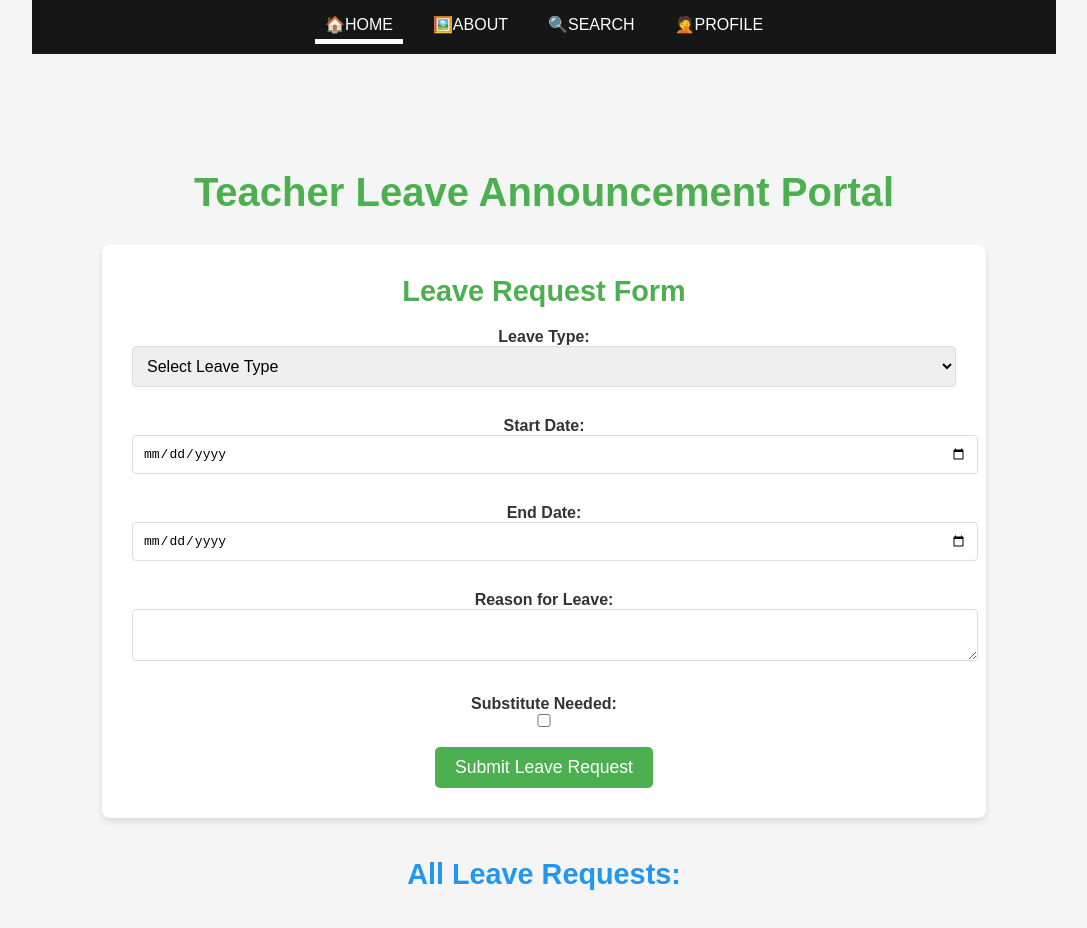
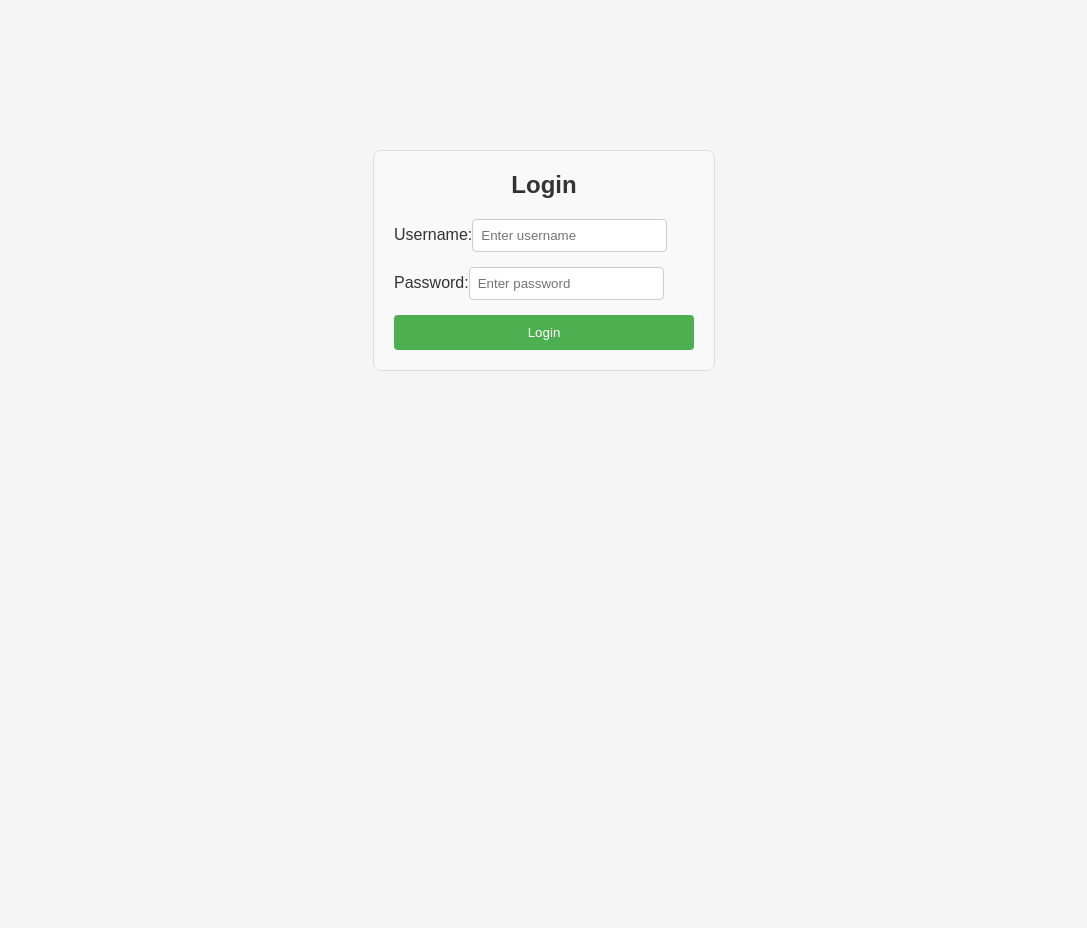
Before and after one commit to SarveshwaranRT/staff_attendance, a React (Vite) app in the folder client/: page / in a window 1280 px wide. Shown: the top 928 px of the page, without its empty margins (96-1183 px from the left). After the commit the page ends 800 px from the top, so only its background shows below. Built offline with nearby package versions, Linux system fonts and the light colour scheme.

Commit message:
first commit

```diff
--- a/client/src/App.jsx
+++ b/client/src/App.jsx
@@ -1,31 +1,52 @@
-import { useState } from "react";
+import { useState, useEffect } from "react";
+import { BrowserRouter as Router, Routes, Route } from "react-router-dom";
 import "./App.css";
 import NavBar from "./components/NavBar";
 import HomePage from "./pages/HomePage";
 import AboutPage from "./pages/AboutPage";
 import SearchPage from "./pages/SearchPage";
 import ProfilePage from "./pages/ProfilePage";
-
+import LoginPage from "./pages/Login";
 
 function App() {
   const [activePageIndex, setActivePageIndex] = useState(0);
+  const [isAuthenticated, setIsAuthenticated] = useState(false);
+
+  // UseEffect to trigger a re-render when isAuthenticated state changes
+  useEffect(() => {
+    // Check if the user is authenticated, you can also check localStorage or cookies here
+    if (isAuthenticated) {
+      console.log("User is authenticated");
+    }
+  }, [isAuthenticated]);
 
   const NAVBAR_ITEMS = [
-    { icon: "🏠", text: "home", component: <HomePage /> },
-    { icon: "🖼️", text: "About", component: <AboutPage /> },
-    { icon: "🔍", text: "search", component: <SearchPage /> },
-    { icon: "🤦", text: "Profile", component: <ProfilePage /> },
+    { icon: "🏠", text: "home", path: "/" },
+    { icon: "🖼️", text: "about", path: "/about" },
+    { icon: "🔍", text: "search", path: "/search" },
+    { icon: "🤦", text: "profile", path: "/profile" },
   ];
 
-  const activePage = NAVBAR_ITEMS[activePageIndex].component;
-
   return (
-    <div className="app">
-      <NavBar ITEMS={NAVBAR_ITEMS} setActivePageIndex={setActivePageIndex} />
-      <div className="main-container">
-        {activePage}
+    <Router>
+      <div className="app">
+        {!isAuthenticated ? (
+          <LoginPage setIsAuthenticated={setIsAuthenticated} /> // Show login page if not authenticated
+        ) : (
+          <>
+            <NavBar ITEMS={NAVBAR_ITEMS} setActivePageIndex={setActivePageIndex} />
+            <div className="main-container">
+              <Routes>
+                <Route path="/" element={<HomePage />} />
+                <Route path="/about" element={<AboutPage />} />
+                <Route path="/search" element={<SearchPage />} />
+                <Route path="/profile" element={<ProfilePage />} />
+              </Routes>
+            </div>
+          </>
+        )}
       </div>
-    </div>
+    </Router>
   );
 }
 
--- a/client/src/components/NavBar.css
+++ b/client/src/components/NavBar.css
@@ -1,16 +1,21 @@
 .nav-bar-container {
   position: fixed;
   top: 0;
-    min-width: inherit;
+  left: 0;
+  width: 100%;
+  z-index: 10; /* Ensures the NavBar stays on top of content */
+  background-color: rgba(0, 0, 0, 0.909);
 }
+
 .nav-bar-container .nav-bar {
   display: flex;
   text-align: center;
   justify-content: center;
-    background-color: rgba(0, 0, 0, 0.909);
   color: white;
   padding: 10px;
+  height: 60px; /* Set a fixed height for the NavBar */
 }
+
 .nav-bar-container .item {
   padding: 5px;
   padding-left: 10px;
@@ -25,12 +30,14 @@
   transition: all 1s;
   border-bottom: 5px solid transparent;
 }
+
 .nav-bar-container .nav-bar .item:hover {
   color: black;
   background-color: rgb(139, 139, 139);
   border-radius: 10px;
   opacity: 95%;
 }
+
 .nav-bar-container .active {
   color: white;
   border-bottom-color: white;
--- a/client/src/components/NavBar.jsx
+++ b/client/src/components/NavBar.jsx
@@ -1,3 +1,4 @@
+import { Link } from "react-router-dom";
 import { useState } from "react";
 import "./NavBar.css";
 
@@ -8,25 +9,29 @@ function NavBar({ ITEMS, setActivePageIndex }) {
         setActive(index);
         setActivePageIndex(index);
     }
+
     return (
         <div className="nav-bar-container">
             <div className="nav-bar">
-                {
-                    ITEMS.map((val, idx) => {
-                        return (
+                {ITEMS.map((val, idx) => {
+                    return (
+                        <Link
+                            key={idx}
+                            to={val.path} // Add the `path` prop to each nav item
+                            style={{ textDecoration: "none" }} // Optional: to remove underline from links
+                        >
                             <div
-                                key={idx}
                                 className={"item " + (idx === active ? " active" : "")}
                                 onClick={() => handleClick(idx)}
                             >
                                 <div className="icon">{val.icon}</div>
                                 <div className="text">{val.text}</div>
                             </div>
-                        );
-                    })
-                }
+                        </Link>
+                    );
+                })}
             </div>
-        </div >
+        </div>
     );
 }
 
--- /dev/null
+++ b/client/src/data/users.js
@@ -0,0 +1,10 @@
+export const users = [
+    {
+      username: "admin",
+      password: "admin123", // Secure password is not used in this example
+    },
+    {
+      username: "user1",
+      password: "password123", // Example user
+    },
+  ];
--- a/client/src/pages/HomePage.jsx
+++ b/client/src/pages/HomePage.jsx
@@ -108,7 +108,7 @@ const HomePage = () => {
   };
 
   return (
-    <div className="home-page">
+    <div className="home-page" style={{ paddingTop: '60px' }}> {/* Adjust this padding as per NavBar height */}
       <h1 className="home-title">Teacher Leave Announcement Portal</h1>
       <LeaveRequestForm onSubmit={handleLeaveRequestSubmit} />
 
--- /dev/null
+++ b/client/src/pages/Login.css
@@ -0,0 +1,47 @@
+.login-container {
+    width: 300px;
+    margin: 50px auto;
+    padding: 20px;
+    border: 1px solid #ddd;
+    border-radius: 8px;
+    background-color: #f9f9f9;
+  }
+
+  .login-container h2 {
+    text-align: center;
+    margin-bottom: 20px;
+  }
+
+  .login-container form {
+    display: flex;
+    flex-direction: column;
+  }
+
+  .login-container label {
+    margin-bottom: 5px;
+  }
+
+  .login-container input {
+    padding: 8px;
+    margin-bottom: 15px;
+    border: 1px solid #ccc;
+    border-radius: 4px;
+  }
+
+  .login-container button {
+    padding: 10px;
+    background-color: #4CAF50;
+    color: white;
+    border: none;
+    border-radius: 4px;
+    cursor: pointer;
+  }
+
+  .login-container button:hover {
+    background-color: #45a049;
+  }
+
+  .login-container p {
+    color: red;
+    text-align: center;
+  }
--- /dev/null
+++ b/client/src/pages/Login.jsx
@@ -0,0 +1,65 @@
+import React, { useState } from 'react';
+import './Login.css';
+import { users } from "../data/users";
+
+const Login = ({ setIsAuthenticated }) => {
+  const [username, setUsername] = useState('');
+  const [password, setPassword] = useState('');
+  const [error, setError] = useState('');
+
+  const handleUsernameChange = (e) => {
+    setUsername(e.target.value);
+  };
+
+  const handlePasswordChange = (e) => {
+    setPassword(e.target.value);
+  };
+
+  const handleSubmit = (e) => {
+    e.preventDefault();
+
+    // Basic validation
+    if (username === '' || password === '') {
+      setError('Both fields are required');
+      return;
+    }
+
+    // Simulate a login check
+    if (username === 'admin' && password === 'admin123') {
+      setIsAuthenticated(true); // Update state to true to mark as logged in
+      alert('Login successful!');
+    } else {
+      setError('Invalid username or password');
+    }
+  };
+
+  return (
+    <div className="login-container">
+      <h2>Login</h2>
+      <form onSubmit={handleSubmit}>
+        <div>
+          <label>Username:</label>
+          <input
+            type="text"
+            value={username}
+            onChange={handleUsernameChange}
+            placeholder="Enter username"
+          />
+        </div>
+        <div>
+          <label>Password:</label>
+          <input
+            type="password"
+            value={password}
+            onChange={handlePasswordChange}
+            placeholder="Enter password"
+          />
+        </div>
+        {error && <p style={{ color: 'red' }}>{error}</p>}
+        <button type="submit">Login</button>
+      </form>
+    </div>
+  );
+};
+
+export default Login;
--- a/client/src/pages/styles.css
+++ /dev/null
@@ -1,68 +0,0 @@
-/* Basic styles for the login page */
-body {
-    font-family: Arial, sans-serif;
-    background-color: #f4f4f4;
-    display: flex;
-    justify-content: center;
-    align-items: center;
-    height: 100vh;
-    margin: 0;
-  }
-
-  .login-container {
-    background-color: white;
-    padding: 20px;
-    border-radius: 8px;
-    box-shadow: 0px 4px 8px rgba(0, 0, 0, 0.1);
-    width: 300px;
-  }
-
-  h2 {
-    text-align: center;
-    margin-bottom: 20px;
-  }
-
-  .input-group {
-    margin-bottom: 15px;
-  }
-
-  label {
-    display: block;
-    margin-bottom: 5px;
-  }
-
-  input {
-    width: 100%;
-    padding: 8px;
-    font-size: 14px;
-    border: 1px solid #ccc;
-    border-radius: 4px;
-  }
-
-  button {
-    width: 100%;
-    padding: 10px;
-    background-color: #4CAF50;
-    color: white;
-    border: none;
-    border-radius: 4px;
-    cursor: pointer;
-  }
-
-  button:hover {
-    background-color: #45a049;
-  }
-
-  .forgot-password {
-    text-align: center;
-    margin-top: 10px;
-  }
-
-  .forgot-password a {
-    color: #007bff;
-    text-decoration: none;
-  }
-
-  .forgot-password a:hover {
-    text-decoration: underline;
-  }
--- /dev/null
+++ b/package.json
@@ -0,0 +1,5 @@
+{
+  "dependencies": {
+    "react-router-dom": "^7.1.5"
+  }
+}
```
Also changed, not shown: client/src/pages/index.html (deleted, +0 -36 lines), client/src/pages/script.js (deleted, +0 -12 lines), 1 other file (tests, documents, lock files or other folders). Lines whose indentation alone changed are shown as unchanged.
